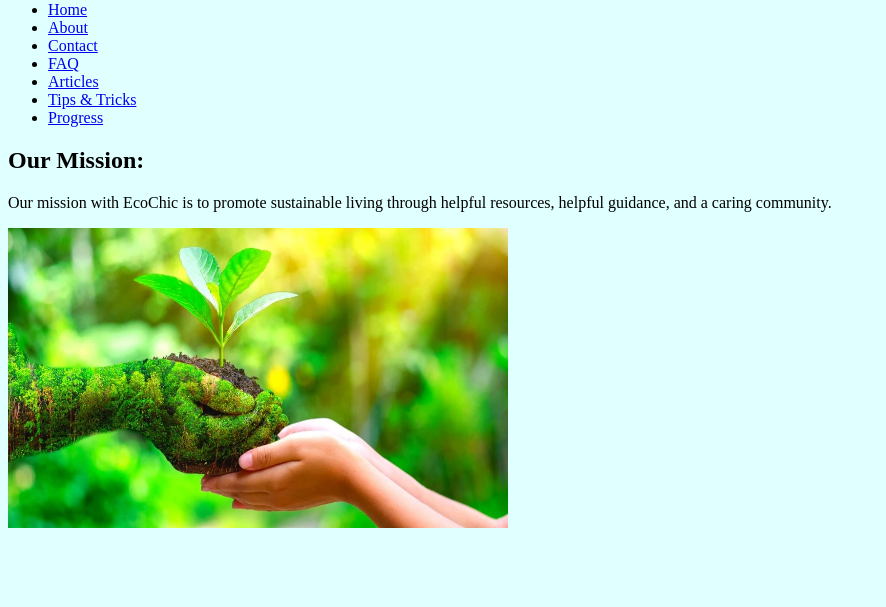
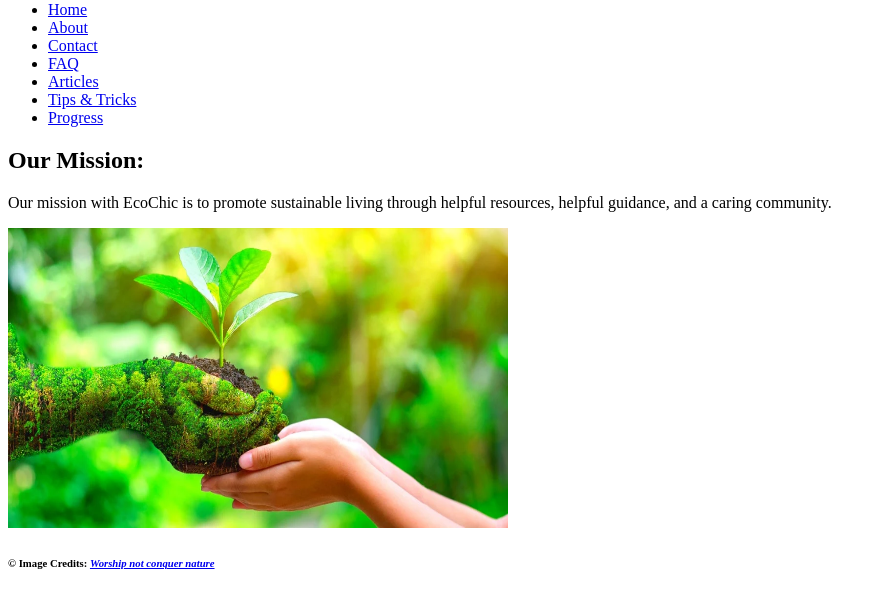
Before and after one commit to anafilipoiu/EcoChic, a plain HTML site: page about.html in a window 1280 px wide. Shown: the part 79-686 px from the top of the page, without its empty margins (0-886 px from the left). Drawn offline with Linux system fonts and the light colour scheme.

Commit message:
Updated about.html by applying CSS styles, added a footer.

```diff
--- a/about.html
+++ b/about.html
@@ -1,30 +1,41 @@
 <!DOCTYPE html>
 <html lang="en">
+
 <head>
     <meta charset="UFT-8">
     <meta name="viewport" content="width=device-width, initital-scale=1.0">
     <title>EcoChic | About</title>
+    <link rel="stylesheet" href="css/styles.css">
 </head>
-<body style="background-color:lightcyan;">
+
+<body>
     <header>
         <h1>About EcoChic:</h1>
         <nav>
             <ul>
-                <li><a href="home.html">Home</a></li>
+                <li><a href="index.html">Home</a></li>
                 <li><a href="about.html">About</a></li>
                 <li><a href="contact.html">Contact</a></li>
                 <li><a href="faq.html">FAQ</a></li>
                 <li><a href="articles.html">Articles</a></li>
                 <li><a href="tips.html">Tips & Tricks</a></li>
                 <li><a href="progress.html">Progress</a></li>
-
             </ul>
         </nav>
     </header>
     <main>
         <h2>Our Mission:</h2>
-        <p>Our mission with EcoChic is to promote sustainable living through helpful resources, helpful guidance, and a caring community.</p>
-        <img src="images/image2.webp" alt="image2" width="500" height="300">
+        <p>Our mission with EcoChic is to promote sustainable living through helpful resources, helpful guidance, and a
+            caring community.</p>
+        <div class="image-container">
+            <img src="images/image2.webp" alt="image2" width="500" height="300">
+        </div>
     </main>
+    <footer>
+        <h6>&copy; Image Credits: <cite><a
+                    href="https://www.premiumtimesng.com/opinion/611394-we-worship-rather-than-conquer-nature-by-sunday-adelaja.html"
+                    target="_blank">Worship not conquer nature</a></cite></h6>
+    </footer>
 </body>
+
 </html>
```
